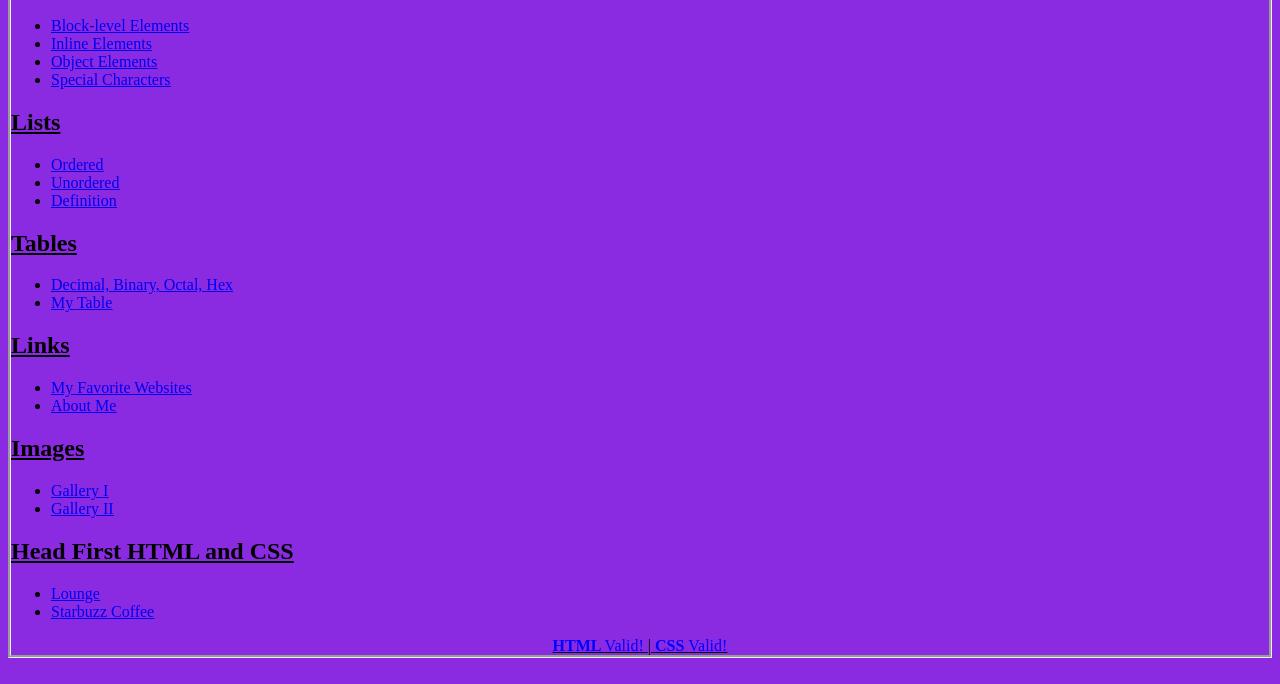
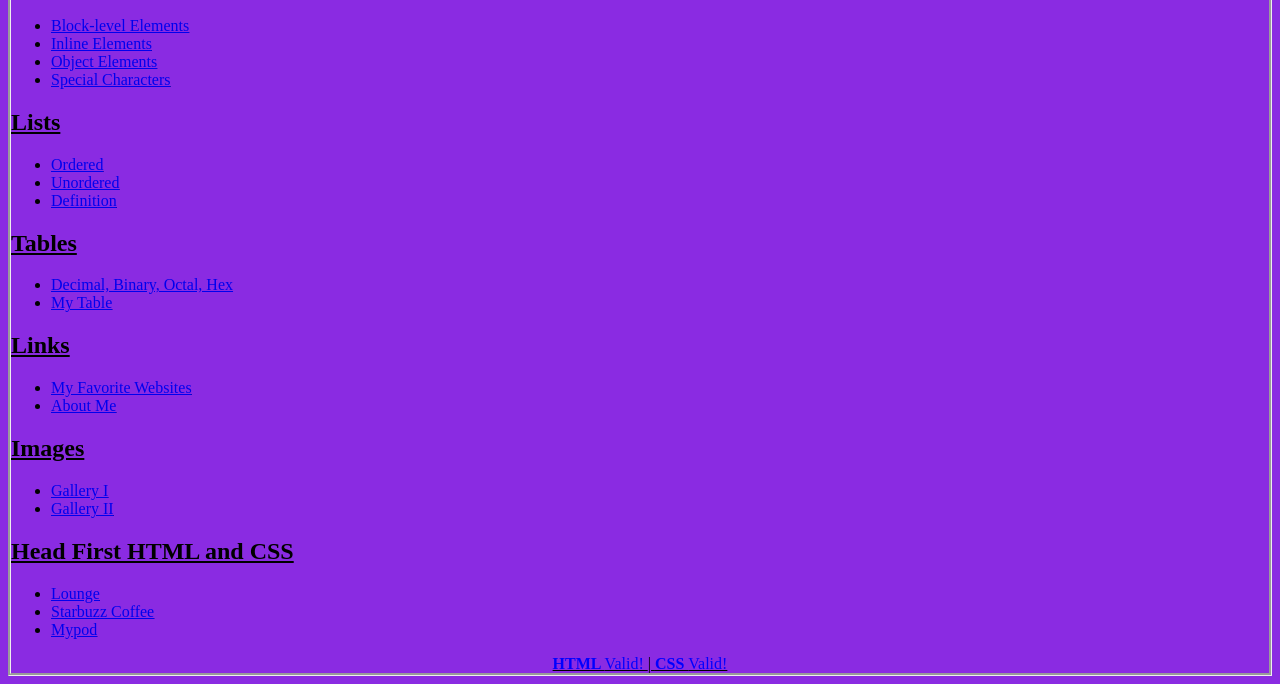
Before and after one commit to Shallonvaye/website, a plain HTML site: page index.html in a window 1280 px wide. Shown: the part 121-805 px from the top of the page. Drawn offline with Linux system fonts and the light colour scheme.

Commit message:
Add files via upload

```diff
--- a/index.html
+++ b/index.html
@@ -63,6 +63,7 @@ window.onload = init;
 <ul>
     <li><a href="lounge.html">Lounge</a></li>
     <li><a href="starbuzzcoffee.html">Starbuzz Coffee</a></li>
+    <li><a href="mypod.html">Mypod</a></li>
 </ul>
 
 <footer>
```
